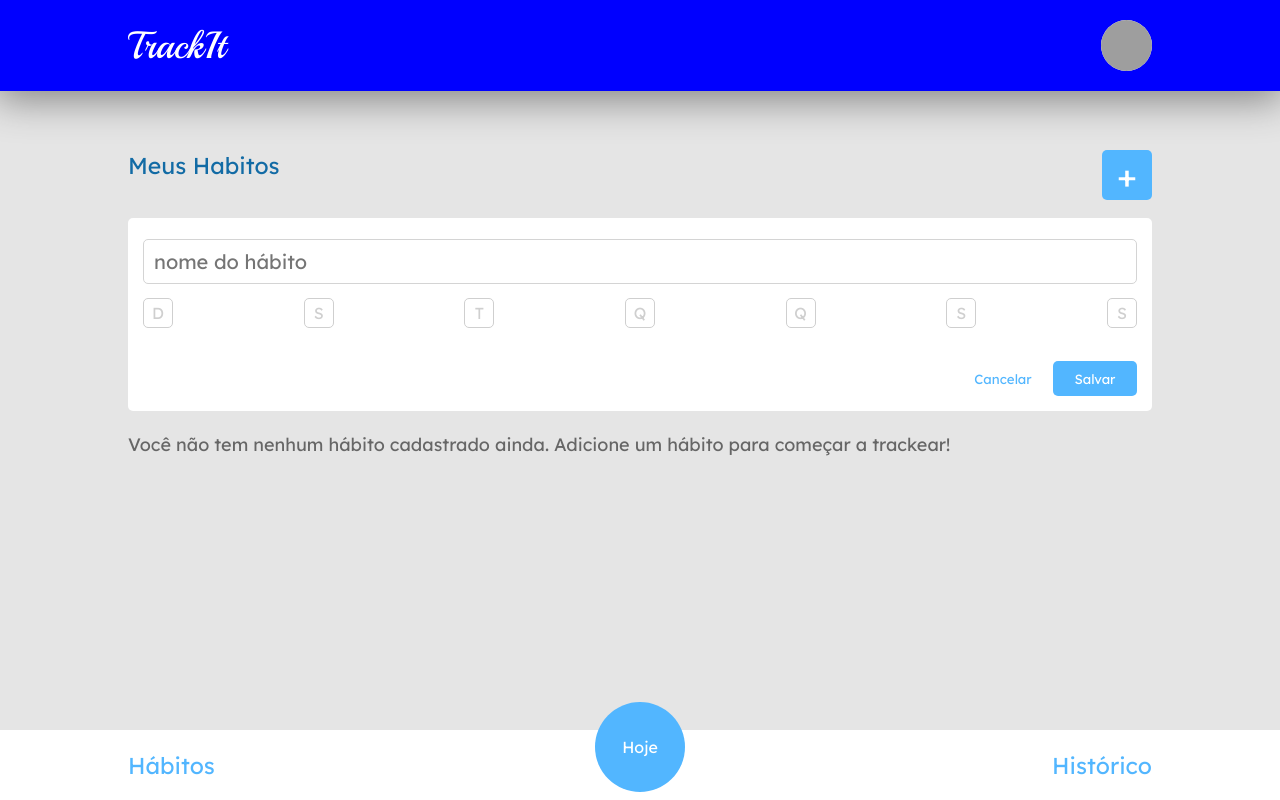
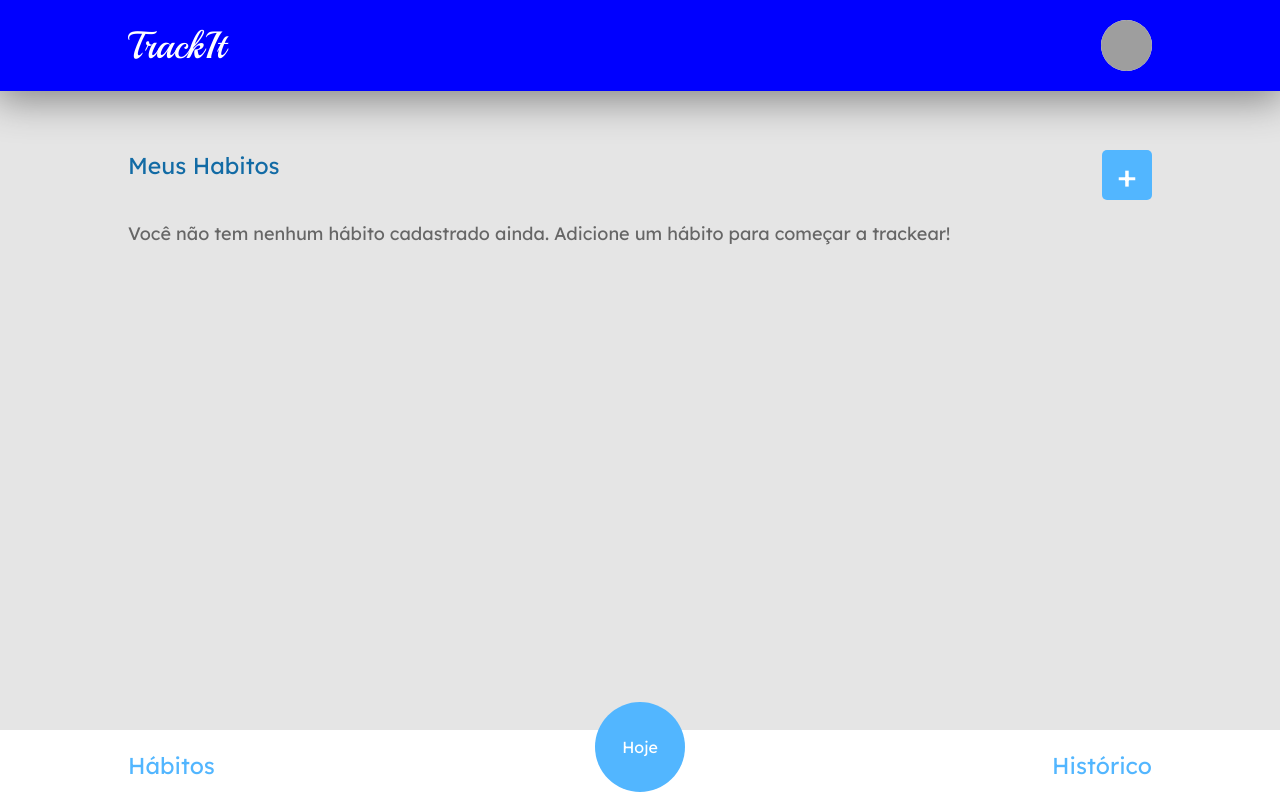
Before and after one commit to AkoruuDev/trackit, a React (Create React App) app: page /habitos in a window 1280 px wide. Built offline with nearby package versions, Linux system fonts and the light colour scheme; grey boxes are pictures that could not be loaded.

Commit message:
FEAT [Add Habit]: Create toggle for add new habit from App

```diff
--- a/src/components/Pages/Habits/Habits.js
+++ b/src/components/Pages/Habits/Habits.js
@@ -3,10 +3,13 @@ import styled from "styled-components";
 import Header from "../../Header";
 import Footer from "../../Footer";
 import Template from "./Template";
+import { useState } from "react";
 
 let habs = [];
 
 export default function Habits() {
+    const [add, setAdd] = useState(false);
+
     console.log(habs.length);
     return (
         <MainHabits>
@@ -14,9 +17,9 @@ export default function Habits() {
             <Content>
                 <TextBox>
                     <Title>Meus Habitos</Title>
-                    <Button>+</Button>
+                    <Button onClick={() => setAdd(!add)}>+</Button>
                 </TextBox>
-                {<Template />}
+                {add ? <Template /> : ""}
                 {habs.length === 0
                  ? <Text>Você não tem nenhum hábito cadastrado ainda. Adicione um hábito para começar a trackear!</Text>
                  : habs.map((hab, i) =>
```
